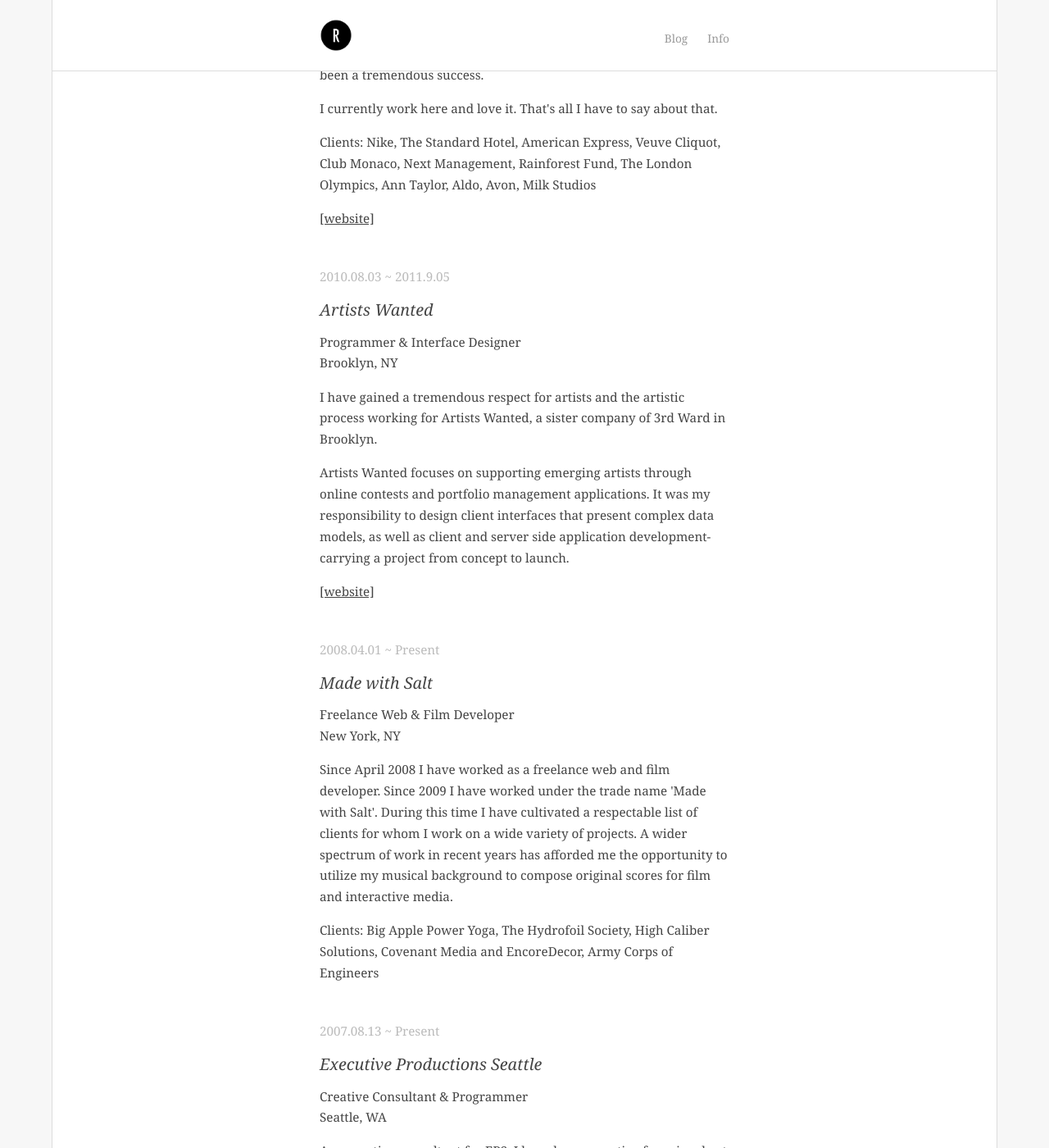
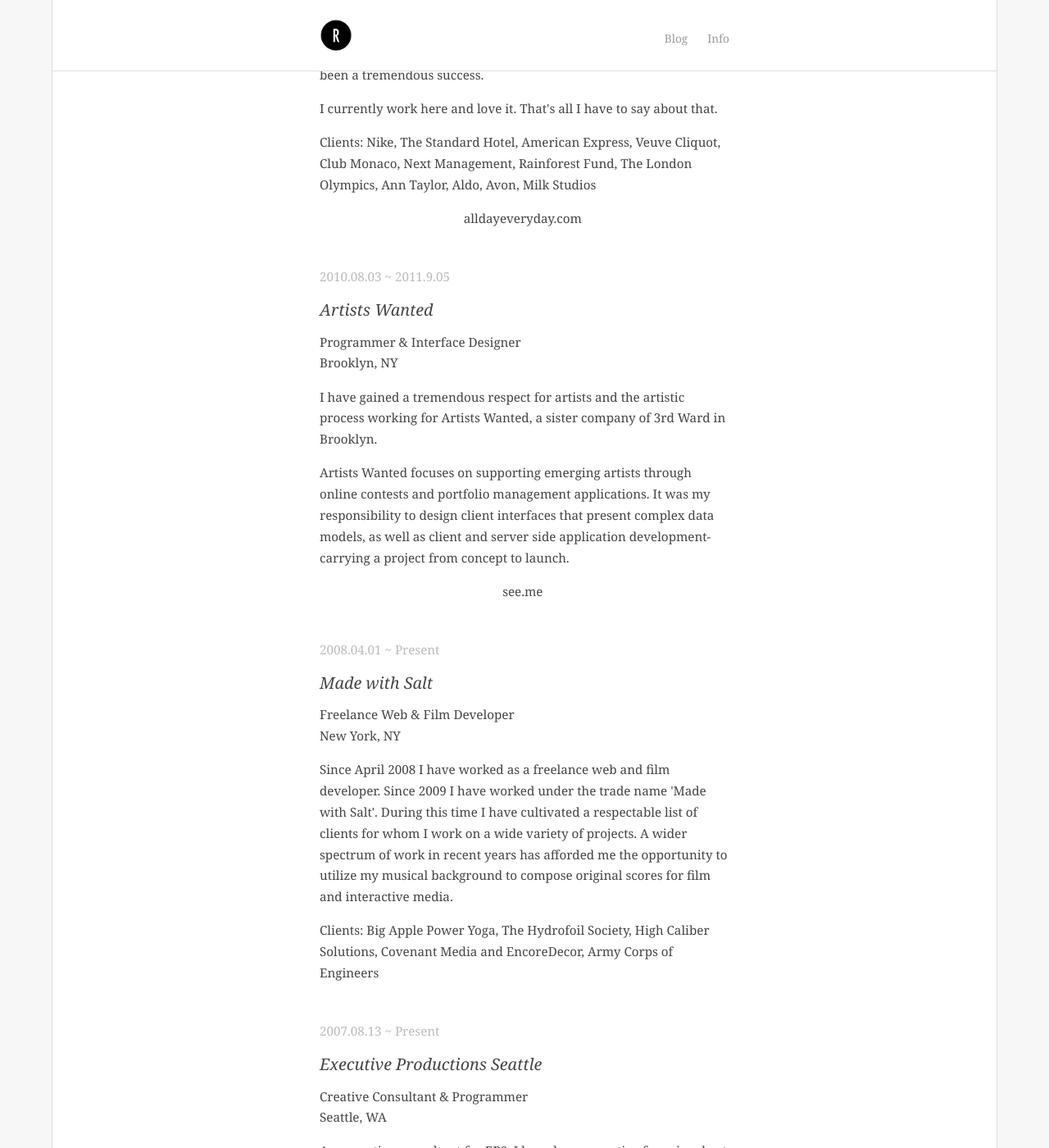
Before and after one commit to richardcalahan/richardcalahan.com, a Jekyll site: the page built from info/index.html, in a window 1280 px wide and 1400 px high, scrolled down 893 px. Shown: the whole window at 82% size. Built offline with Jekyll 4.4.1, drawn with Linux system fonts in a browser that asks for light colours; nearby versions of some CDN libraries.

Commit message:
cool url idea

```diff
--- a/css/style.css
+++ b/css/style.css
@@ -114,6 +114,10 @@
 
 a, img {
   border:none;
+}
+
+.hide {
+  opacity: 0 !important;
 }
 
 /*****************************************************************************/
@@ -245,6 +249,22 @@
   color: #aaa;
 }
 
+a.site {
+  text-decoration: none;
+  display: block;
+  text-align: center;
+}
+
+a.site span {
+  -webkit-transition: opacity .3s;
+  opacity: 0;
+  color: #aaa;
+}
+
+a.site:hover span {
+  opacity: 1;
+}
+
 /*****************************************************************************/
 /*
 /* Media Queries
@@ -252,6 +272,7 @@
 /*****************************************************************************/
 
 @media screen and (min-width: 600px) {
+
   header {
     position: fixed;
     width: inherit;
--- a/info/index.html
+++ b/info/index.html
@@ -37,7 +37,7 @@
       <div class='extra'>
         <p>Clients: Nike, The Standard Hotel, American Express, Veuve Cliquot, Club Monaco, Next Management, Rainforest Fund, The London Olympics, Ann Taylor, Aldo, Avon, Milk Studios</p>
       </div>
-      <p><a href="http://www.alldayeveryday.com" target="_blank">[website]</a></p>
+      <p><a class="site" href="http://www.alldayeveryday.com" target="_blank"><span>http://</span>alldayeveryday.com<span>/</span><span class="hide">http://</span></a></p>
     </article>
 
     <article class='employer'>
@@ -51,7 +51,7 @@
       <div class='description'>
         <p>I have gained a tremendous respect for artists and the artistic process working for Artists Wanted, a sister company of 3rd Ward in Brooklyn. </p>
         <p>Artists Wanted focuses on supporting emerging artists through online contests and portfolio management applications. It was my responsibility to design client interfaces that present complex data models, as well as client and server side application development- carrying a project from concept to launch.</p>
-        <p><a href="http://www.see.me" target="_blank">[website]</a></p>
+      <p><a class="site" href="http://www.see.me" target="_blank"><span>http://</span>see.me<span>/</span><span class="hide">http://</span></a></p>
       </div>
     </article>
 
--- a/js/main.js
+++ b/js/main.js
@@ -1,5 +1,6 @@
 $(document).ready(function () {
 
+    // Navigation highlighting
     if ( /^\/(\w*)\//.test(window.location.pathname) ) {
         var category = window.location.pathname.match(/^\/(\w*)\//)[1];
         $('a[href="/' + category + '/"]').addClass('current');
```
